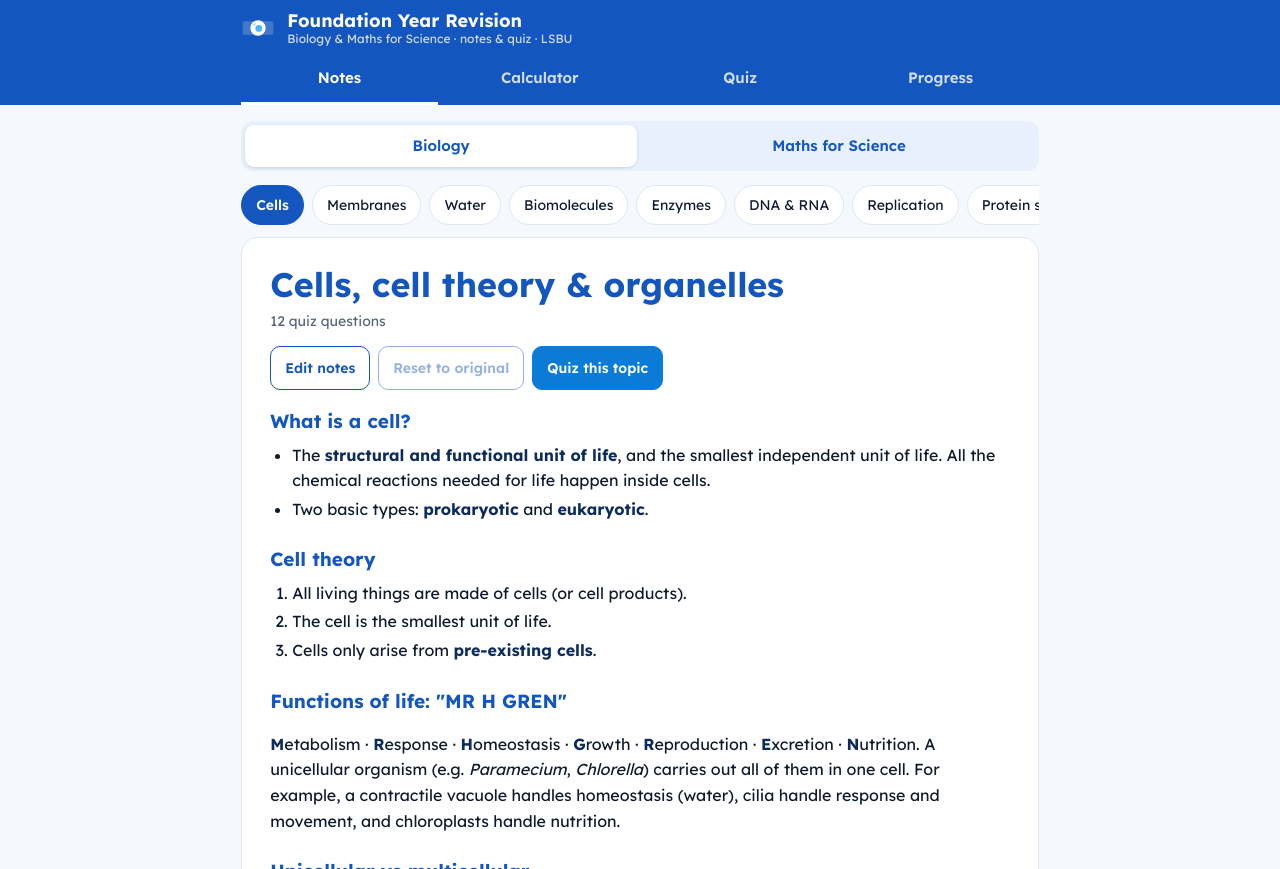
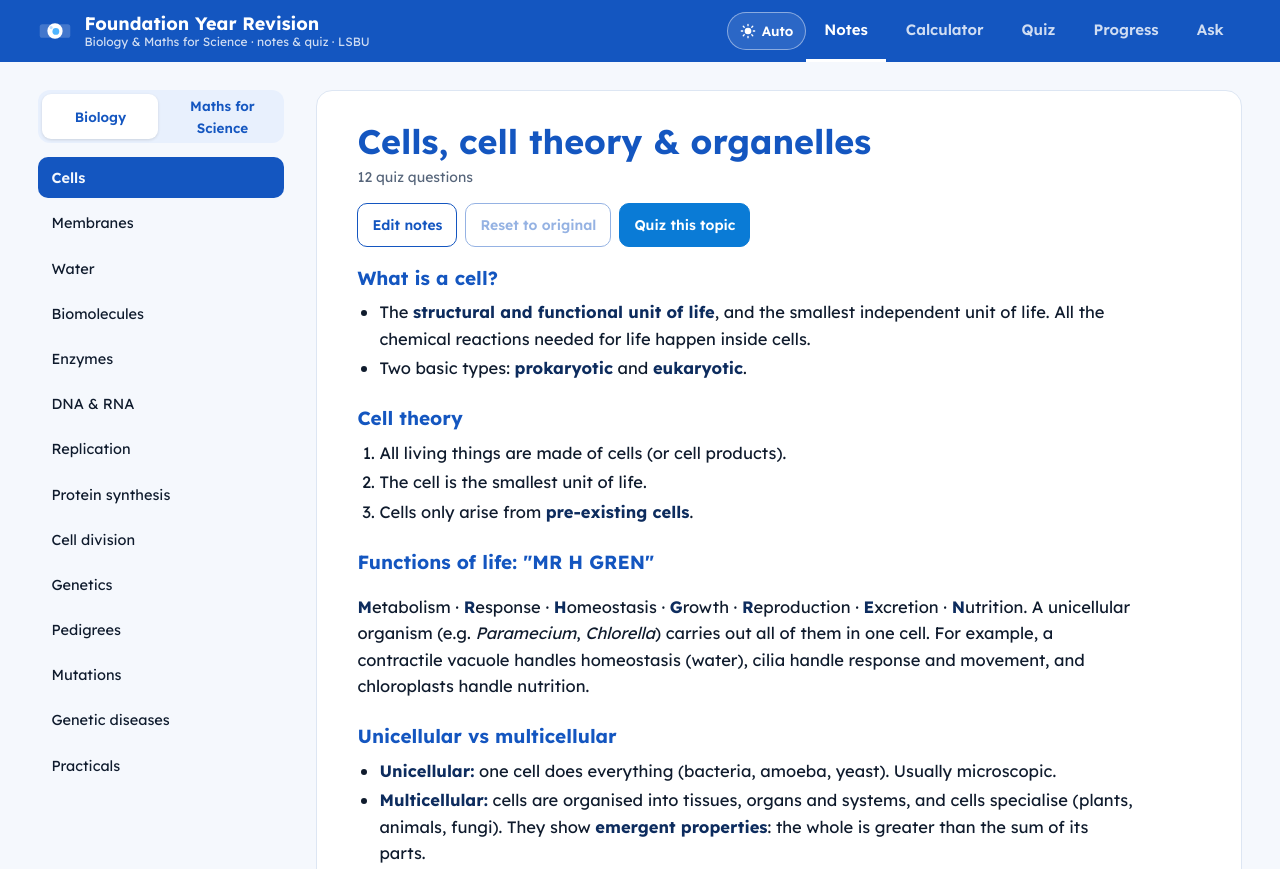
Before and after one commit to AnomalyJx/biomed, a plain HTML site: page index.html in a window 1280 px wide. Shown: the top 869 px of the page. Drawn offline with Linux system fonts and the light colour scheme.

Commit message:
Desktop layout (topic sidebar, wider quiz/calc) and light/dark/auto theme switch
Co-Authored-By: Claude Opus 5.5 <noreply@anthropic.com>
Claude-Session: https://claude.ai/code/session_01K7CZaHFEy8pe543NcvKqP9

```diff
--- a/index.html
+++ b/index.html
@@ -10,6 +10,7 @@
 <meta name="theme-color" content="#1456c0">
 <link rel="preconnect" href="https://fonts.googleapis.com">
 <link href="https://fonts.googleapis.com/css2?family=Lexend:wght@400;600;700&display=swap" rel="stylesheet">
+<script>try{var t=JSON.parse(localStorage.getItem("fob.theme"));if(t==="light"||t==="dark")document.documentElement.dataset.theme=t}catch(e){}</script>
 <style>
 /* VOICE: calm study companion, clear and encouraging, never cluttered.
    IDEA: a clean lab bench: crisp white glassware under cool blue light.
@@ -188,6 +189,46 @@ label.lbl{font-weight:600;display:block;margin:0 0 6px}
 .composer textarea{flex:1;border:0;background:transparent;resize:none;min-height:44px;max-height:200px;padding:10px 6px;font-size:16px;outline:none}
 .composer .att{width:44px;padding:0;font-size:22px;border-radius:12px}
 .composer .btn.stop{background:var(--bad);border-color:var(--bad)}
+
+/* theme button */
+.themebtn{display:flex;align-items:center;gap:6px;border:1.5px solid rgba(255,255,255,.45);background:rgba(255,255,255,.1);color:#fff;border-radius:999px;padding:6px 12px;min-height:38px;font-size:13.5px;font-weight:600}
+.themebtn svg{width:16px;height:16px}
+.themebtn:hover{background:rgba(255,255,255,.2)}
+/* desktop / wide screens */
+@media (min-width:1000px){
+  .top,nav.tabs,main{max-width:1280px}
+  header{display:flex;align-items:stretch;padding:0 max(3vw,24px)}
+  header .top{margin:0;padding:12px 0;flex:1;max-width:none}
+  header nav.tabs{margin:0;padding:0;max-width:none;align-items:stretch;gap:2px}
+  nav.tabs a{flex:none;padding:0 18px;display:flex;align-items:center;font-size:15px;border-bottom-width:3px}
+  header .themebtn{order:3;align-self:center;margin-left:16px}
+  main{padding:28px max(3vw,24px) 80px}
+  /* notes: topic sidebar + reading column */
+  .notesgrid{display:grid;grid-template-columns:250px minmax(0,1fr);gap:28px;align-items:start}
+  .side{position:sticky;top:88px;max-height:calc(100vh - 110px);overflow-y:auto;padding-right:4px}
+  .side .subj button{font-size:13.5px;min-height:38px}
+  .conv .chips{flex-wrap:wrap;overflow:visible}
+  .side .chips{flex-direction:column;overflow:visible;gap:4px;padding:4px 0}
+  .side .chip{text-align:left;border-radius:10px;border-color:transparent;background:transparent;min-height:40px;padding:8px 12px;font-size:14.5px}
+  .side .chip:hover{background:var(--hxsoft)}
+  .side .chip[aria-pressed=true]{background:var(--hx);color:var(--bg)}
+  .maincol .card{padding:32px 40px}
+  .notes{max-width:78ch;font-size:16.5px}
+  .figs{display:grid;grid-template-columns:repeat(auto-fill,minmax(260px,1fr));overflow:visible}
+  .fig img{height:220px}
+  .fignav{display:none}
+  /* quiz, progress, ask */
+  .opts{grid-template-columns:repeat(2,minmax(0,1fr))}
+  .rows{grid-template-columns:repeat(2,minmax(0,1fr));column-gap:32px}
+  .pick{grid-template-columns:repeat(auto-fill,minmax(230px,1fr))}
+  main > .card, main > section.card{max-width:960px;margin-inline:auto}
+  .chat{max-width:960px;margin-inline:auto}
+  .msgs{max-height:62vh}
+  .msg{max-width:80%}
+  .calcwrap{grid-template-columns:400px minmax(0,1fr);gap:24px}
+}
+@media (min-width:1000px) and (max-width:1180px){ .notesgrid{grid-template-columns:210px minmax(0,1fr)} .maincol .card{padding:26px 28px} }
+@media (max-width:999px){ .themebtn span{display:none} .themebtn{padding:6px 9px} }
 @media (prefers-reduced-motion:reduce){*{transition:none!important}}
 @media(max-width:600px){table{font-size:13px}th,td{padding:5px 6px}.fig img{height:170px}}
 </style>
@@ -197,6 +238,7 @@ label.lbl{font-weight:600;display:block;margin:0 0 6px}
   <div class="top">
     <svg class="logo" viewBox="0 0 40 40" aria-hidden="true"><rect x="2" y="12" width="36" height="16" rx="3" fill="#fff" opacity=".2"/><circle cx="20" cy="20" r="9" fill="#fff"/><circle cx="21" cy="20.5" r="4" fill="#4fb5ff"/><circle cx="15.5" cy="16" r="1.8" fill="#bfe1ff"/></svg>
     <h1>Foundation Year Revision<small>Biology &amp; Maths for Science · notes &amp; quiz · LSBU</small></h1>
+    <button class="themebtn" id="themeBtn" aria-label="Colour theme"><svg viewBox="0 0 24 24" aria-hidden="true"><circle cx="12" cy="12" r="5" fill="currentColor"/><g stroke="currentColor" stroke-width="2" stroke-linecap="round"><path d="M12 2v2M12 20v2M4.9 4.9l1.4 1.4M17.7 17.7l1.4 1.4M2 12h2M20 12h2M4.9 19.1l1.4-1.4M17.7 6.3l1.4-1.4"/></g></svg><span id="themeLbl">Auto</span></button>
   </div>
   <nav class="tabs" aria-label="Views">
     <a href="#notes" id="tab-notes">Notes</a>
@@ -244,9 +286,10 @@ function renderNotes(){
   const t = topicById(current);
   const custom = store.get("notes."+t.id, null);
   const mine = store.get("mine."+t.id, "");
-  app.innerHTML = `
+  app.innerHTML = `<div class="notesgrid"><aside class="side">
   <div class="subj" role="group" aria-label="Subject">${Object.entries(SUBJ).map(([k,v])=>`<button data-subj="${k}" aria-pressed="${t.subject===k}">${v}</button>`).join("")}</div>
   <div class="chips" role="toolbar" aria-label="Topics">${ofSubj(t.subject).map(x=>`<button class="chip" data-topic="${x.id}" aria-pressed="${x.id===current}">${esc(x.short)}</button>`).join("")}</div>
+  </aside><div class="maincol">
   <article class="card">
     <h2>${esc(t.title)}</h2>
     <p class="meta">${t.week ? esc(t.week) + " · " : ""}${countFor(t.id)} quiz questions${custom ? " · showing your edited version" : ""}</p>
@@ -256,7 +299,7 @@ function renderNotes(){
       <button class="btn pink" id="quizThis">Quiz this topic</button>
       <span class="saved" id="saved" aria-live="polite"></span>
     </div>
-    <div class="notes" id="notes">${custom || wrapTables(t.notes)}</div>
+    <div class="notes" id="noteBody">${custom || wrapTables(t.notes)}</div>
   </article>
   ${t.figs.length ? `<section class="card" aria-label="Figures from your slides">
     <h3 style="margin:0 0 4px;color:var(--hx)">Figures from your slides</h3>
@@ -268,9 +311,9 @@ function renderNotes(){
     <label class="lbl" for="mine">My notes for this topic</label>
     <textarea id="mine" placeholder="Add your own notes, mnemonics, things the lecturer said…">${esc(mine)}</textarea>
     <p class="muted" id="mineSaved" aria-live="polite" style="margin:6px 0 0">Saved automatically in this browser.</p>
-  </section>`;
+  </section></div></div>`;
   const chipOn = app.querySelector('.chip[aria-pressed=true]'), chipRow = app.querySelector('.chips'); if(chipOn) chipRow.scrollLeft = chipOn.offsetLeft - chipRow.offsetLeft - chipRow.clientWidth/2 + chipOn.offsetWidth/2;
-  const notes = $("#notes"), editBtn = $("#editBtn"), saved = $("#saved");
+  const notes = $("#noteBody"), editBtn = $("#editBtn"), saved = $("#saved");
   let timer;
   editBtn.onclick = () => {
     const on = notes.isContentEditable;
@@ -448,6 +491,12 @@ function route(){
   else renderProgress();
 }
 window.addEventListener("hashchange", route);
+{ // theme: Auto (follows the device) → Light → Dark
+  const order = ["auto","light","dark"], label = {auto:"Auto", light:"Light", dark:"Dark"};
+  const apply = t => { if(t === "auto") delete document.documentElement.dataset.theme; else document.documentElement.dataset.theme = t; $("#themeLbl").textContent = label[t]; $("#themeBtn").setAttribute("aria-label", "Colour theme: " + label[t] + ". Click to change."); };
+  let theme = store.get("theme", "auto"); if(!order.includes(theme)) theme = "auto"; apply(theme);
+  $("#themeBtn").onclick = () => { theme = order[(order.indexOf(theme) + 1) % 3]; store.set("theme", theme); apply(theme); };
+}
 function showDev(){ $("#tab-ask").hidden = !store.get("dev", false); }
 window.addEventListener("devchange", showDev);
 showDev();
```
